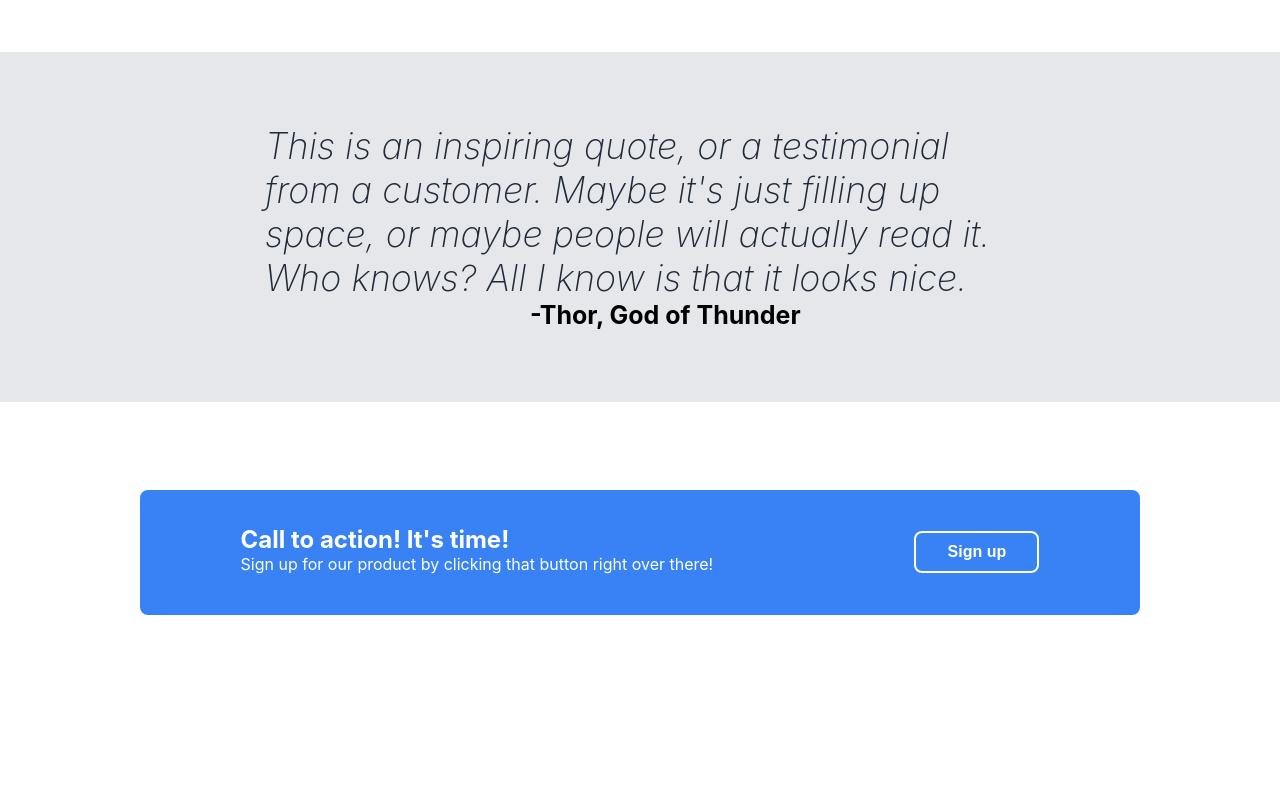
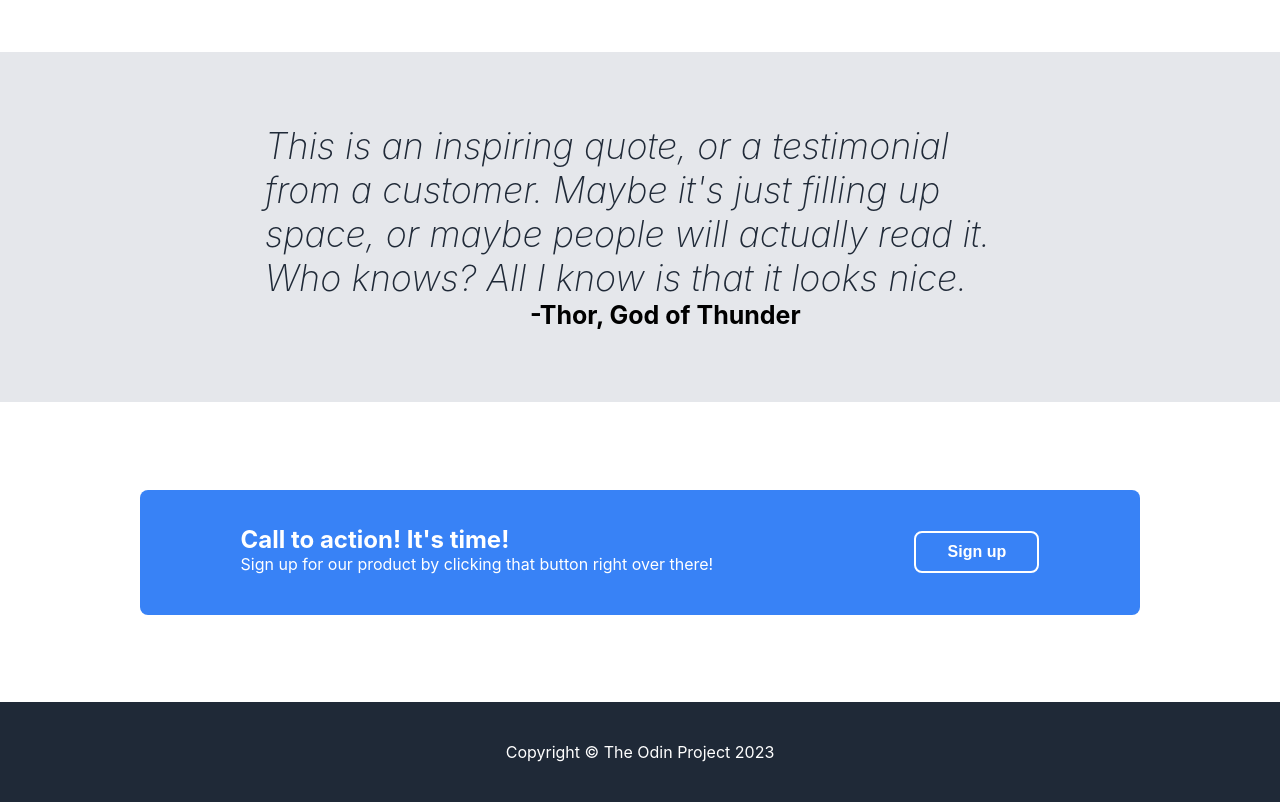
Before and after one commit to zancorin/landing-page, a plain HTML site: page index.html in a window 1280 px wide. Shown: the part 884-1686 px from the top of the page. Before the commit the page ends 1586 px from the top, so only its background shows below. Drawn offline with Linux system fonts and the light colour scheme.

Commit message:
Add footer - minor clean ups

```diff
--- a/index.html
+++ b/index.html
@@ -106,5 +106,9 @@
 
     </div>
 
+    <footer>
+        <p>Copyright © The Odin Project 2023</p>
+    </footer>
+
 </body>
 </html>
--- a/style.css
+++ b/style.css
@@ -38,7 +38,7 @@ header {
   }
 
 
-
+/*hero section*/
 .main1 {
     display:flex;
     background: #1F2937;
@@ -63,8 +63,11 @@ header {
     flex-direction: column;
     justify-content: center;
     gap:15px;
+    margin-left: 5px;
 
 }
+
+
 
 /*hero main text*/
 .main1-left > h1 {
@@ -80,6 +83,7 @@ header {
 /*hero image*/
 .main1-right {
     background: gray;
+    margin-right:5px;
 }
 
 .button {
@@ -99,6 +103,7 @@ header {
 
 }
 
+/*random information section*/
 .main2 {
     display:flex;
 
@@ -108,12 +113,14 @@ header {
     padding:30px;
     height:400px;
 }
+/*title*/
 .main2-top {
     font-size: 36px;
     font-weight: 900;
     color:#1F2937;
     padding-bottom: 50px;
 }
+/*image boxes and text*/
 .main2-bot {
     display:flex;
     gap:100px;
@@ -138,7 +145,7 @@ header {
 .item > p {
     padding-top:10px;
 }
-
+/*quote section*/
 .main3 {
     /*align-self: center;*/
     display:flex;
@@ -167,6 +174,7 @@ header {
     /*justify-self: flex-end;*/
 }
 
+/*call to action section */
 .main4 {
     height:300px;
     display:flex;
@@ -212,3 +220,12 @@ header {
     border-radius:8px;
     flex: 0 0 10;
 }
+
+footer {
+    display:flex;
+    justify-content: center;
+    align-items: center;
+    background:#1F2937;
+    height:100px;
+    color:white;
+}
```
